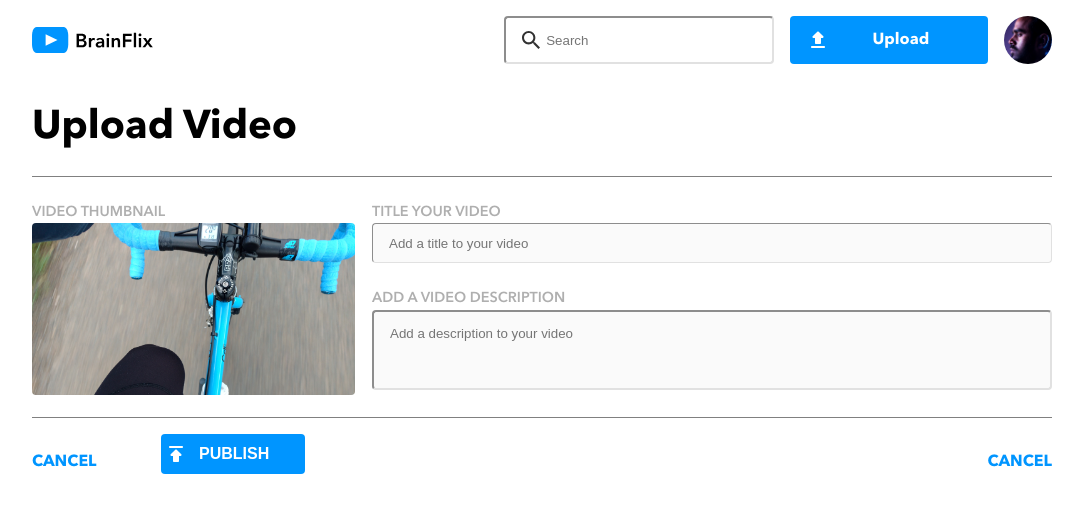
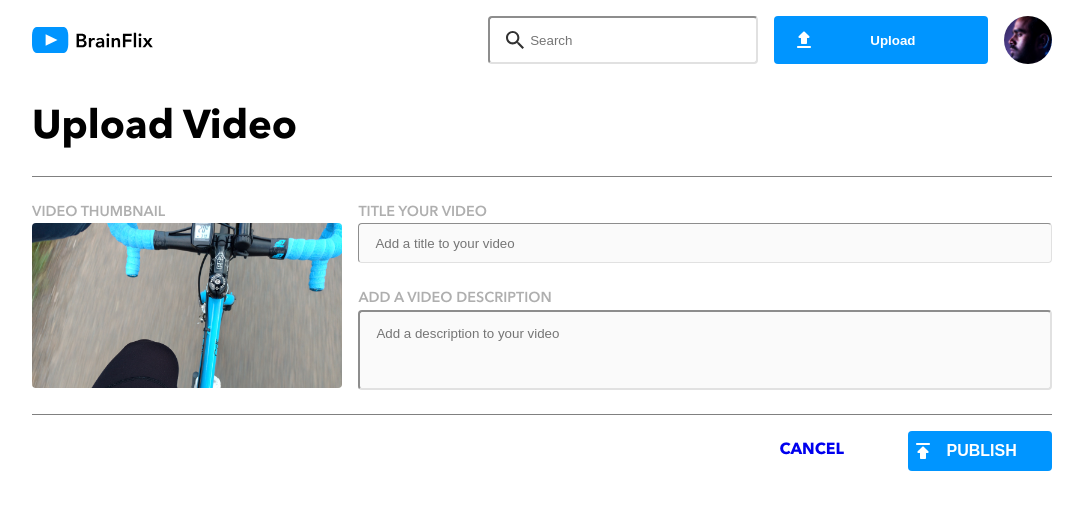
Before and after one commit to OmarMahmoud97/StreamerTV, a React (Create React App) app: page /upload in a window 1280 px wide. Shown: the top 512 px of the page, without its empty margins (98-1181 px from the left). Built offline with nearby package versions, Linux system fonts and the light colour scheme.

Commit message:
add further routing to cancel buttons on upload page and also add additional styling to upload page and navbar

```diff
--- a/src/components/Header/NavBar.jsx
+++ b/src/components/Header/NavBar.jsx
@@ -2,6 +2,7 @@ import "./NavBar.scss";
 import AvatarImg from "../../assets/images/Mohan-muruge.jpg";
 import UploadImg from "../../assets/icons/upload.svg";
 import NavLogo from "../../assets/logo/BrainFlix-logo.svg";
+import { Link } from "react-router-dom";
 
 export default function NavBar() {
   return (
@@ -29,14 +30,16 @@ export default function NavBar() {
           </div>
           <div className="nav__btn-wrapper">
             <div className="nav__btn">
-              <a href={"/upload"} className="nav__anchor">
+              <Link to="/upload" className="nav__link">
+                <button className="nav__anchor">
                   <img
                     className="nav__upload"
                     src={UploadImg}
                     alt="Upload link"
                   ></img>
                   <p className="nav__upload-text">Upload</p>
-              </a>
+                </button>
+              </Link>
             </div>
           </div>
           <div className="nav__avatar-tablet">
--- a/src/components/Header/NavBar.scss
+++ b/src/components/Header/NavBar.scss
@@ -135,6 +135,7 @@
     margin: 1rem 0;
     @include media-tablet {
       width: 35%;
+      margin-right: 1rem;
     }
     @include media-desktop {
       width: 30%;
@@ -152,6 +153,7 @@
     text-decoration: none;
     padding: 1rem;
     color: $primarycolor4;
+    border-color: transparent;
     cursor: pointer;
 
     @include media-tablet {
@@ -172,4 +174,8 @@
     text-align: center;
     font-weight: bold;
   }
+  &__link {
+    text-decoration: none;
+    width: 100%;
+  }
 }
--- a/src/pages/UploadPage.jsx
+++ b/src/pages/UploadPage.jsx
@@ -9,6 +9,7 @@ export default function VideoInfo() {
       <section className="upload">
         <h1 className="upload__header"> Upload Video</h1>
         <div className="upload__content">
+          <div className="upload__img-wrapper">
             <div className="upload__thumbnail">
               <h2 className="upload__subheader">VIDEO THUMBNAIL</h2>
               <div className="upload__image-container">
@@ -19,6 +20,9 @@ export default function VideoInfo() {
                 />
               </div>
             </div>
+          </div>
+
+          <div className="upload__form-wrapper">
             <div className="upload__details">
               <h2 className="upload__subheader">TITLE YOUR VIDEO</h2>
               <div className="upload__form-container">
@@ -38,12 +42,13 @@ export default function VideoInfo() {
               </div>
             </div>
           </div>
+        </div>
         <div className="upload__footer">
           <Link
             className="upload__button-label upload__button-label--mobile"
             to="/"
           >
-            <h4 className="upload__cancel upload__cancel--mobile">CANCEL</h4>
+            <h4 className="upload__cancel-left">CANCEL</h4>
           </Link>
           <Link
             className="upload__button-label upload__button-label--publish"
@@ -59,7 +64,7 @@ export default function VideoInfo() {
             </button>
           </Link>
           <Link className="upload__button-label " to="/">
-            <h4 className="upload__cancel ">CANCEL</h4>
+            <h4 className="upload__cancel-right ">CANCEL</h4>
           </Link>
         </div>
       </section>
--- a/src/pages/UploadPage.scss
+++ b/src/pages/UploadPage.scss
@@ -32,6 +32,9 @@
   &__thumbnail {
     @include media-tablet {
       width: 50%;
+    }
+    @include media-desktop {
+      width: 100%;
     }
   }
   &__details {
@@ -79,9 +82,7 @@
     @include media-tablet {
       flex-direction: row;
       justify-content: flex-end;
-    }
-    @include media-desktop {
-      justify-content: space-between;
+      width: 50.75rem;
     }
   }
 
@@ -127,6 +128,7 @@
     @include media-tablet {
       width: 9rem;
       margin-left: 4rem;
+      margin-bottom: 0;
     }
   }
 
@@ -135,6 +137,9 @@
     &--publish {
       width: 100%;
       text-align: center;
+      @include media-tablet {
+        width: 0;
+      }
     }
   }
   &__button-icon {
@@ -143,19 +148,34 @@
       padding-right: 1rem;
     }
   }
-  &__cancel {
+
+  &__publish {
+    width: 100%;
+  }
+
+  &__cancel-right {
     display: contents;
     color: #0095ff;
+    @include media-tablet {
+      display: none;
+    }
 
-    &--mobile {
+    &__cancel-left {
+      color: #0095ff;
       display: none;
       @include media-tablet {
         display: contents;
       }
     }
   }
-
-  &__publish {
-    width: 100%;
+  &__img-wrapper {
+    @include media-desktop {
+      width: 30rem;
+    }
+  }
+  &__form-wrapper {
+    @include media-desktop {
+      width: 100%;
+    }
   }
 }
```
Lines whose indentation alone changed are shown as unchanged.
